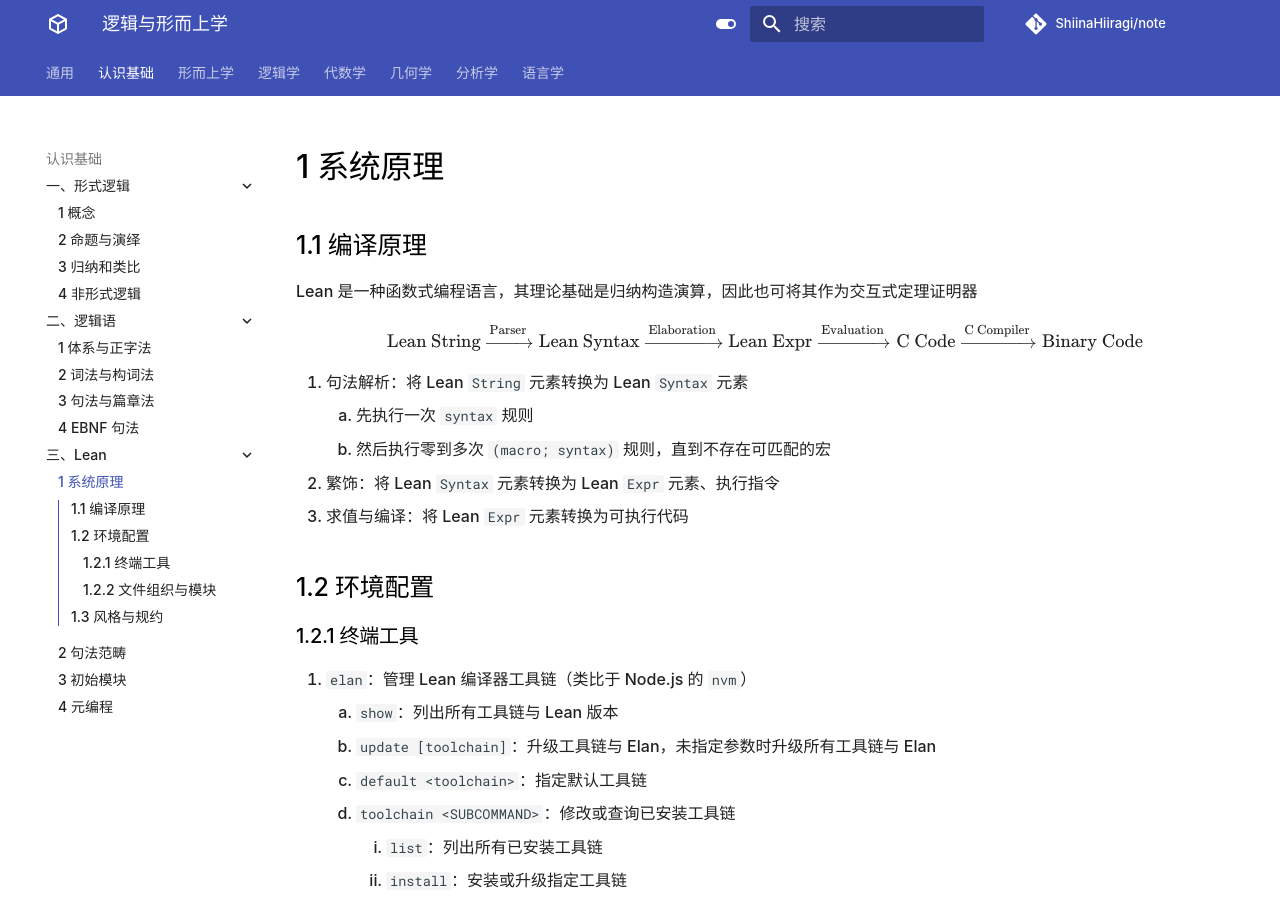
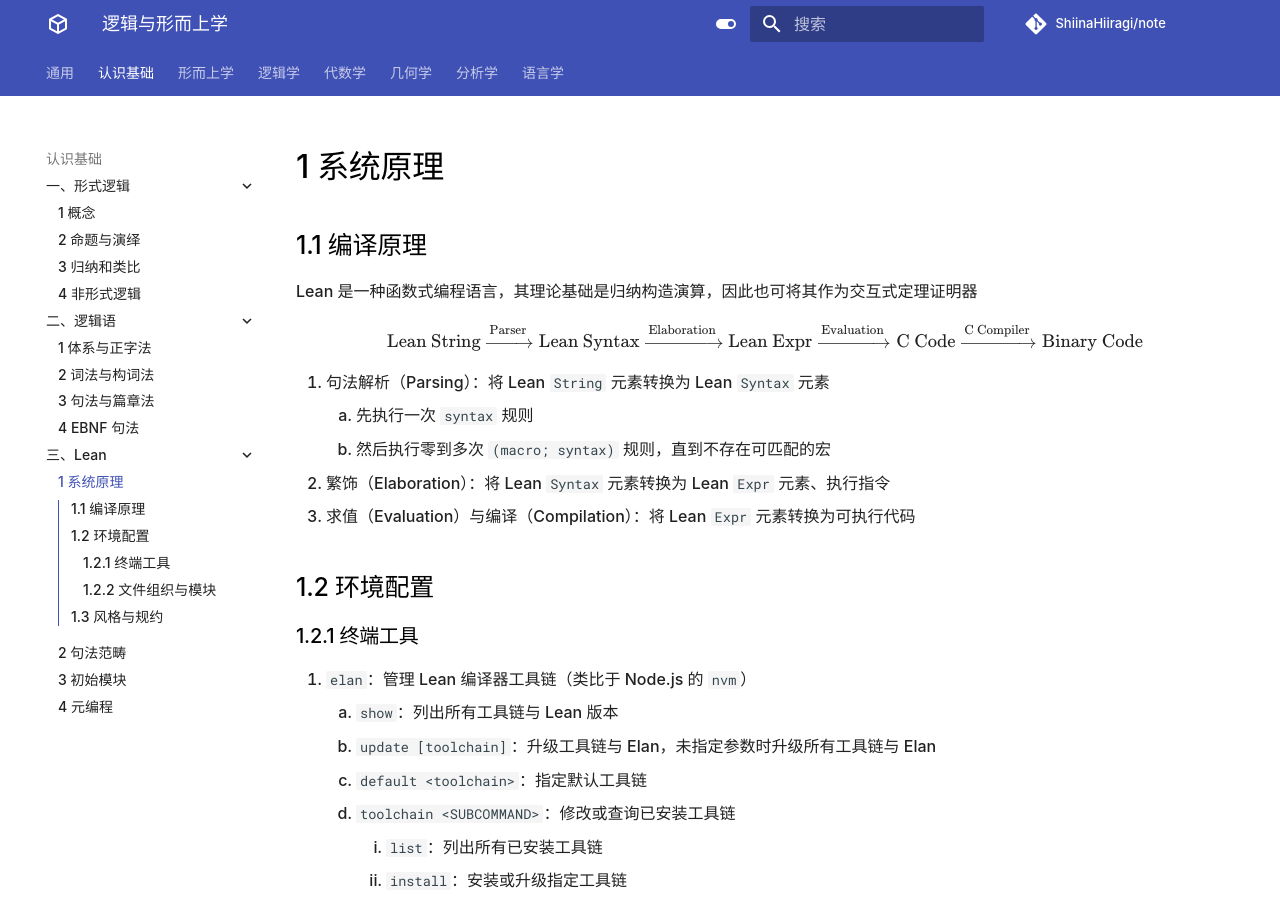
Before and after one commit to ShiinaHiiragi/note, an MkDocs documentation site: the page built from docs/cogn/lean/sys.md, in a window 1280 px wide and 900 px high. Built offline with MkDocs 1.6.1 and Material for MkDocs 9.7.7, drawn with Linux system fonts in a browser that asks for light colours; comment, search, counter and statistics services are not loaded.

Commit message:
add trnas

```diff
--- a/docs/cogn/lean/sys.md
+++ b/docs/cogn/lean/sys.md
@@ -15,11 +15,11 @@ $$
 \text{Binary Code}
 $$
 
-1. 句法解析：将 Lean `String` 元素转换为 Lean `Syntax` 元素
+1. 句法解析（Parsing）：将 Lean `String` 元素转换为 Lean `Syntax` 元素
     1. 先执行一次 `syntax` 规则
     2. 然后执行零到多次 `(macro; syntax)` 规则，直到不存在可匹配的宏
-2. 繁饰：将 Lean `Syntax` 元素转换为 Lean `Expr` 元素、执行指令
-3. 求值与编译：将 Lean `Expr` 元素转换为可执行代码
+2. 繁饰（Elaboration）：将 Lean `Syntax` 元素转换为 Lean `Expr` 元素、执行指令
+3. 求值（Evaluation）与编译（Compilation）：将 Lean `Expr` 元素转换为可执行代码
 
 ## 1.2 环境配置
 ### 1.2.1 终端工具
```
Also changed, not shown: docs/cogn/lean/trans.md (+3 -0 lines).
